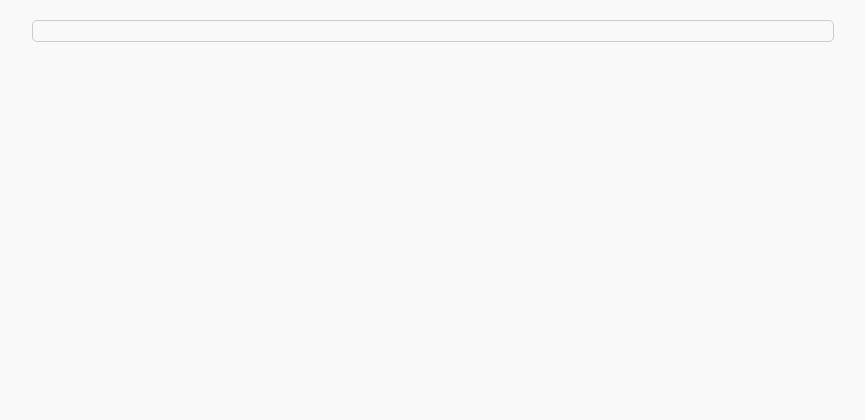
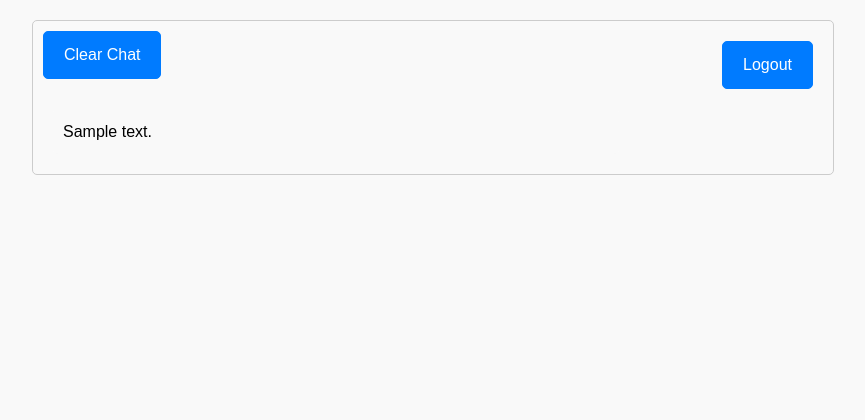
Before and after one commit to jarnedegraeve/ai-essentials, a Flask app: page /dashboard in a window 1280 px wide. Shown: the top 420 px of the page, without its empty margins (207-1072 px from the left). Run offline with Flask 3, Linux system fonts and the light colour scheme; a user stored in the database is signed in; tables that the repository leaves empty hold one stand-in row (values such as "Sample post").

Commit message:
0.3.1
Added
- clear button

changed
-messeges are now user unique

```diff
--- a/app.py
+++ b/app.py
@@ -1,4 +1,4 @@
-from flask import Flask, render_template, request, redirect, url_for, flash, session
+from flask import Flask, render_template, request, redirect, url_for, flash, session, jsonify
 from flask_sqlalchemy import SQLAlchemy
 from flask_bcrypt import Bcrypt
 from flask_login import LoginManager, UserMixin, login_user, logout_user, login_required, current_user
@@ -7,6 +7,7 @@ import re
 import openai
 import os
 from dotenv import load_dotenv
+
 load_dotenv()
 
 app = Flask(__name__)
@@ -32,6 +33,12 @@ class User(UserMixin, db.Model):
     id = db.Column(db.Integer, primary_key=True)
     username = db.Column(db.String(20), unique=True, nullable=False)
     password = db.Column(db.String(100), nullable=False)
+
+class ChatMessage(db.Model):
+    id = db.Column(db.Integer, primary_key=True)
+    user_id = db.Column(db.Integer, db.ForeignKey('user.id'), nullable=False)
+    role = db.Column(db.String(10), nullable=False)  # 'user' or 'bot'
+    content = db.Column(db.Text, nullable=False)
 
 @login_manager.user_loader
 def load_user(user_id):
@@ -91,10 +98,21 @@ def logout():
 @app.route('/dashboard')
 @login_required
 def dashboard():
-    if 'chat_messages' not in session:
-        session['chat_messages'] = []
+    # Retrieve chat messages associated with the current user
+    chat_messages = ChatMessage.query.filter_by(user_id=current_user.id).all()
 
-    return render_template('dashboard.html', username=current_user.username, chat_messages=session['chat_messages'])
+    return render_template('dashboard.html', username=current_user.username, chat_messages=chat_messages)
+
+@app.route('/clear_chat', methods=['GET', 'POST'])
+@login_required
+def clear_chat():
+    # Delete all chat messages associated with the current user
+    ChatMessage.query.filter_by(user_id=current_user.id).delete()
+    db.session.commit()
+
+    flash('Chat history cleared successfully.', 'info')
+    return redirect(url_for('dashboard'))
+
 
 @app.route('/send_message', methods=['POST'])
 @login_required
@@ -122,18 +140,19 @@ def send_message():
         }
     )
 
-    # Extract the content of the bot response
-    bot_response_content = response.choices[0].message.content
+    # Save the user message to the database
+    new_user_message = ChatMessage(user_id=current_user.id, role='user', content=message)
+    db.session.add(new_user_message)
 
-    # Store the user message and bot response in chat_messages
-    chat_messages = session.get('chat_messages', [])
-    chat_messages.append({"role": "user", "content": message})
-    chat_messages.append({"role": "bot", "content": bot_response_content})
-    session['chat_messages'] = chat_messages
+    # Process and save bot response to the database
+    if response and response.choices:
+        bot_response_content = response.choices[0].message.content
+        new_bot_message = ChatMessage(user_id=current_user.id, role='bot', content=bot_response_content)
+        db.session.add(new_bot_message)
+
+    db.session.commit()
 
     return redirect(url_for('dashboard'))
 
 if __name__ == '__main__':
-    with app.app_context():
-        db.create_all()
     app.run(debug=True)
--- a/requirements.txt
+++ b/requirements.txt
@@ -5,3 +5,4 @@ Flask
 Flask-SQLAlchemy
 Flask-Bcrypt
 Flask-Login
+datetime
--- a/templates/dashboard.html
+++ b/templates/dashboard.html
@@ -95,6 +95,7 @@
 <body>
     <div class="chat-container">
         <a href="{{ url_for('logout') }}" class="button logout">Logout</a>
+        <a href="{{ url_for('clear_chat') }}" class="button clear-chat">Clear Chat</a> <!-- New button -->
 
         <div class="chat-messages">
             {% for message in chat_messages %}
```
Also changed, not shown: 1 other file.
